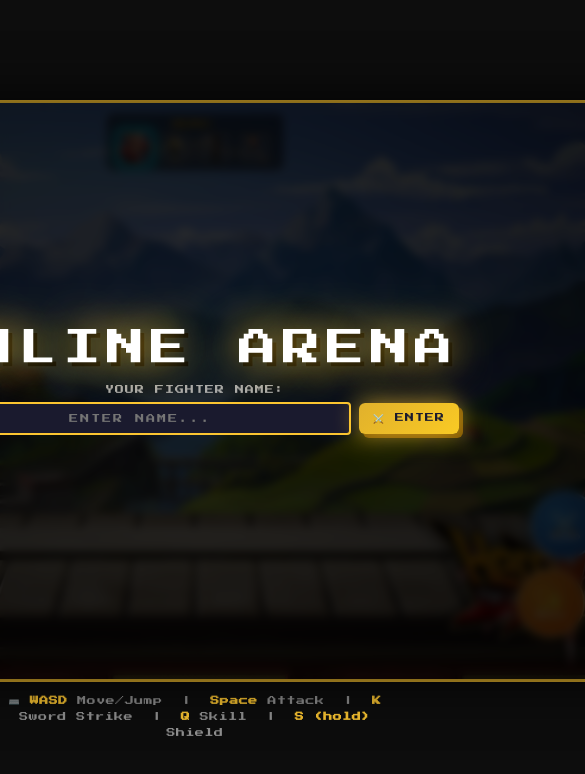
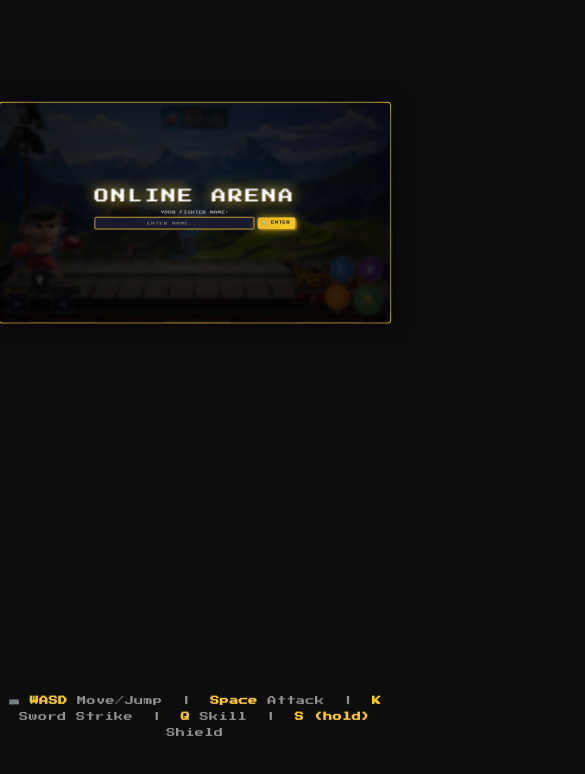
Before and after one commit to vituuk/fight_game, a website built with Vite: page index.html in a window 390 px wide. Shown: the top 774 px of the page, 585 px wide, since content can reach past the window. Built offline with nearby package versions, Linux system fonts and the light colour scheme; files whose address does not match are found by name.

Commit message:
responsive on mobile

```diff
--- a/index.html
+++ b/index.html
@@ -3,8 +3,13 @@
   <head>
     <meta charset="UTF-8" />
     <link rel="icon" type="image/svg+xml" href="/vite.svg" />
-    <meta name="viewport" content="width=device-width, initial-scale=1.0" />
+    <meta name="viewport" content="width=device-width, initial-scale=1.0, maximum-scale=1.0, user-scalable=no, viewport-fit=cover" />
     <meta name="description" content="2D Browser Fighting Game - Battle the AI with punches, kicks, and special moves!" />
+    <!-- Mobile web-app / PWA appearance -->
+    <meta name="mobile-web-app-capable" content="yes" />
+    <meta name="apple-mobile-web-app-capable" content="yes" />
+    <meta name="apple-mobile-web-app-status-bar-style" content="black-translucent" />
+    <meta name="theme-color" content="#0d0d0d" />
     <title>Fighting Game</title>
     <link rel="stylesheet" href="/src/style.css">
     <link rel="preconnect" href="https://fonts.googleapis.com">
--- a/src/main.js
+++ b/src/main.js
@@ -1,6 +1,53 @@
 import { Player } from './classes/Player.js';
 import { rectangularCollision, determineWinner } from './utils/collision.js';
 import { network, NetworkRole } from './network.js';
+
+// ─── Mobile Responsive Scaling ───────────────────────────────────────────────
+const GAME_W = 1024;
+const GAME_H = 576;
+
+function scaleGame() {
+  const container = document.getElementById('game-container');
+  const guide     = document.getElementById('keyboard-guide');
+  if (!container) return;
+
+  const vw = window.innerWidth;
+  const vh = window.innerHeight;
+
+  // On touch/mobile, we want to use as much screen space as possible.
+  // Reserve a little room for the keyboard guide on desktop only.
+  const isTouchDevice = 'ontouchstart' in window || navigator.maxTouchPoints > 0;
+  const reserveY = isTouchDevice ? 0 : 50; // px to leave below for keyboard guide
+
+  const scaleX = vw / GAME_W;
+  const scaleY = (vh - reserveY) / GAME_H;
+  const scale  = Math.min(scaleX, scaleY, 1); // never upscale above 100%
+
+  container.style.transform = `scale(${scale})`;
+  container.style.transformOrigin = 'top center';
+
+  // Adjust body layout so container sits top-aligned when scaled
+  // (prevents white-space gap when scaled down)
+  const scaledH = GAME_H * scale;
+  document.body.style.justifyContent = scaledH < vh ? 'center' : 'flex-start';
+
+  if (guide) {
+    guide.style.display = isTouchDevice ? 'none' : 'block';
+  }
+}
+
+// Detect touch capability and tag body
+(function detectTouchDevice() {
+  if ('ontouchstart' in window || navigator.maxTouchPoints > 0) {
+    document.body.classList.add('touch-device');
+  }
+})();
+
+scaleGame();
+window.addEventListener('resize', scaleGame);
+// iOS fires 'orientationchange' for rotations
+window.addEventListener('orientationchange', () => setTimeout(scaleGame, 150));
+
 
 // ─── Particle System ─────────────────────────────────────────────────────────
 /**
--- a/src/style.css
+++ b/src/style.css
@@ -6,6 +6,8 @@
   font-family: 'Press Start 2P', cursive;
   user-select: none;
   -webkit-user-select: none;
+  -webkit-touch-callout: none;
+  touch-action: manipulation;
 }
 
 body {
@@ -16,6 +18,11 @@ body {
   align-items: center;
   min-height: 100vh;
   overflow: hidden;
+  /* Prevent iOS bounce/overscroll */
+  overscroll-behavior: none;
+  position: fixed;
+  width: 100%;
+  height: 100%;
 }
 
 /* ─── Game Container ──────────────────────────────────────── */
@@ -26,6 +33,9 @@ body {
   border-radius: 6px;
   overflow: hidden;
   box-shadow: 0 0 60px rgba(0,0,0,0.9), 0 0 0 3px #fbc531;
+  /* Scale to fit viewport while maintaining 16:9 */
+  transform-origin: top center;
+  flex-shrink: 0;
 }
 
 /* ─── Canvas – bottom layer ───────────────────────────────── */
@@ -356,8 +366,63 @@ body {
   text-align: center;
   letter-spacing: 0.5px;
   line-height: 1.8;
+  flex-shrink: 0;
 }
 #keyboard-guide b { color: #fbc531; }
+
+/* ─── Mobile / Touch Responsive ──────────────────────────── */
+
+/* On touch devices: always show controls overlay */
+.touch-device #controls-overlay {
+  display: flex !important;
+}
+
+/* Hide keyboard guide on touch devices */
+.touch-device #keyboard-guide {
+  display: none !important;
+}
+
+/* Landscape phone: make controls a bit smaller */
+@media (max-height: 500px) and (orientation: landscape) {
+  .dpad-btn {
+    width: 42px;
+    height: 42px;
+    font-size: 18px;
+  }
+  .action-btn {
+    width: 56px;
+    height: 56px;
+  }
+  .btn-attack {
+    width: 68px;
+    height: 68px;
+    font-size: 28px;
+  }
+  #controls-overlay {
+    padding: 0 18px 16px;
+  }
+}
+
+/* Portrait phone: stack controls tighter */
+@media (orientation: portrait) and (max-width: 600px) {
+  .dpad-btn {
+    width: 56px;
+    height: 56px;
+    font-size: 24px;
+  }
+  .action-btn {
+    width: 64px;
+    height: 64px;
+  }
+  .btn-attack {
+    width: 76px;
+    height: 76px;
+    font-size: 32px;
+  }
+  #controls-overlay {
+    padding: 0 20px 22px;
+  }
+}
 
 /* ─── Stage HUD badge ─────────────────────────────────────── */
 #stage-badge {
```
